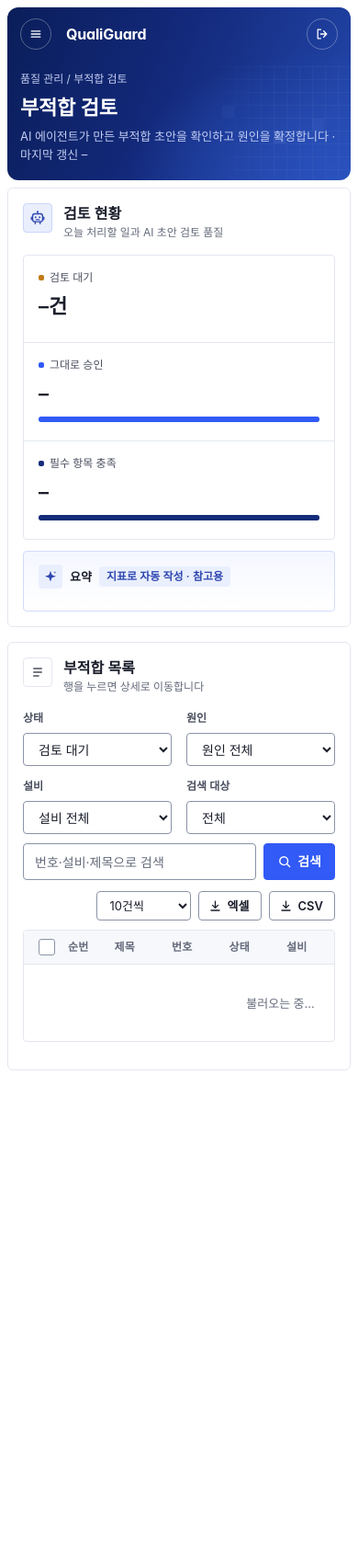
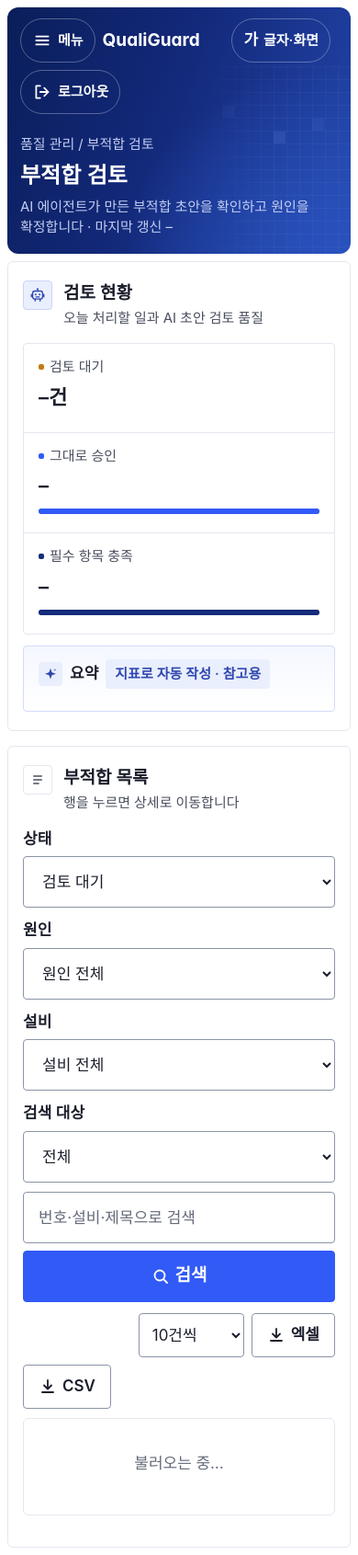
Before and after one commit to choiminjeong0623/qualiguard-agent, a web app: page /qms/index.html in a window 390 px wide. Shown: the whole page at 92% size. Before the commit the page ends 1164 px from the top, so only its background shows below. Run offline with its HTML, style and script files only (its server is not run), Linux system fonts and the light colour scheme; data that the repository does not hold is empty; some of the project's set-up classes (security, data sources, template engines, error pages and the like) are left out, and stand-ins take their place; some web fonts are replaced.

Commit message:
feat(qms): KRDS 디지털 취약계층 기준 모바일 화면 (#96)
767px 이하: 본문 17px, 누르는 곳 48px 이상(주 동작 56px), 입력 56px,
표는 칸 이름 붙은 카드로 다시 흘림, 메뉴·로그아웃 글자 표시.
머리 띠 '글자·화면': 글자 크기 5단계·선명하게 보기(고대비).
ADR-009 결정 8, e2e krds-mobile.spec.js.


Claude-Session: https://claude.ai/code/session_01SJdujdWjY48sqPKMxYP34r

Co-authored-by: Claude <noreply@anthropic.com>

```diff
--- a/qms-app/src/main/resources/static/qms/actions.html
+++ b/qms-app/src/main/resources/static/qms/actions.html
@@ -7,7 +7,8 @@
 <link rel="stylesheet" href="vendor/tabler/tabler.min.css?v=1.4.0">
 <link rel="stylesheet" href="qg-tokens.css?v=4">
 <link rel="stylesheet" href="qms.css?v=9">
-<link rel="stylesheet" href="qg-theme.css?v=3">
+<link rel="stylesheet" href="qg-theme.css?v=4">
+<link rel="stylesheet" href="qg-mobile.css?v=1">
 <script src="vendor/jquery/jquery.min.js?v=3.7.1"></script>
 </head>
 <body>
@@ -122,7 +123,7 @@
 </main>
 </div>
 
-<script src="qg-common.js?v=6"></script>
+<script src="qg-common.js?v=7"></script>
 <script src="actions.js?v=5"></script>
 </body>
 </html>
--- a/qms-app/src/main/resources/static/qms/index.html
+++ b/qms-app/src/main/resources/static/qms/index.html
@@ -8,7 +8,8 @@
 <link rel="stylesheet" href="vendor/tabler/tabler.min.css?v=1.4.0">
 <link rel="stylesheet" href="qg-tokens.css?v=4">
 <link rel="stylesheet" href="qms.css?v=9">
-<link rel="stylesheet" href="qg-theme.css?v=3">
+<link rel="stylesheet" href="qg-theme.css?v=4">
+<link rel="stylesheet" href="qg-mobile.css?v=1">
 <script src="vendor/jquery/jquery.min.js?v=3.7.1"></script>
 </head>
 <body>
@@ -234,7 +235,7 @@
 </div>
 <div class="v-toast" id="toast" role="status" aria-live="polite"></div>
 
-<script src="qg-common.js?v=6"></script>
+<script src="qg-common.js?v=7"></script>
 <script src="qg-export.js?v=1"></script>
 <script src="qms.js?v=7"></script>
 </body>
--- a/qms-app/src/main/resources/static/qms/login.html
+++ b/qms-app/src/main/resources/static/qms/login.html
@@ -7,6 +7,7 @@
 <link rel="stylesheet" href="vendor/tabler/tabler.min.css?v=1.4.0">
 <link rel="stylesheet" href="qg-tokens.css?v=4">
 <link rel="stylesheet" href="qms.css?v=9">
+<link rel="stylesheet" href="qg-mobile.css?v=1">
 </head>
 <body class="qg-login">
 <header class="qg-shell">
--- a/qms-app/src/main/resources/static/qms/qg-common.js
+++ b/qms-app/src/main/resources/static/qms/qg-common.js
@@ -161,6 +161,65 @@
     return '<svg class="' + (cls || '') + '" viewBox="0 0 20 20" fill="none" stroke="currentColor" stroke-width="1.6" stroke-linecap="round" stroke-linejoin="round" aria-hidden="true">' + path + '</svg>';
   }
 
+  // ── 글자 크기·선명하게 보기 (KRDS 디지털 포용: 글자 크기 5단계, 선명한 화면) ──
+  // 고른 값은 이 브라우저에만 남긴다(localStorage). 저장이 막혀도 화면은 기본값으로 그대로 쓴다
+  var SIZES = [['0.9', '작게'], ['1', '보통'], ['1.1', '조금 크게'], ['1.3', '크게'], ['1.5', '가장 크게']];
+  function readPref(k, d) { try { return localStorage.getItem(k) || d; } catch (e) { return d; } }
+  function savePref(k, v) { try { localStorage.setItem(k, v); } catch (e) { /* 저장 못 해도 이번 화면에는 적용됨 */ } }
+  function applyA11y() {
+    var z = readPref('qg-zoom', '1'), hc = readPref('qg-contrast', '');
+    document.documentElement.style.zoom = z === '1' ? '' : z;
+    if (hc === 'high') { document.documentElement.setAttribute('data-qg-contrast', 'high'); } else { document.documentElement.removeAttribute('data-qg-contrast'); }
+  }
+  applyA11y();
+  function a11yControl() {
+    var z = readPref('qg-zoom', '1');
+    var sizes = SIZES.map(function (s) {
+      return '<label><input type="radio" name="qg-zoom" value="' + s[0] + '"' + (s[0] === z ? ' checked' : '') + '><span>' + s[1] + '</span></label>';
+    }).join('');
+    return '<span class="v-a11y"><button type="button" class="v-iconbtn v-a11y-btn" id="qg-a11y-toggle" aria-expanded="false" aria-controls="qg-a11y-pop">' +
+      '<b aria-hidden="true">가</b>글자·화면</button>' +
+      '<div class="v-a11y-pop" id="qg-a11y-pop" role="dialog" aria-label="글자 크기와 화면 설정" hidden>' +
+      '<fieldset><legend>글자 크기</legend><div class="v-a11y-sizes">' + sizes + '</div></fieldset>' +
+      '<label class="v-a11y-row"><input type="checkbox" id="qg-contrast"' + (readPref('qg-contrast', '') === 'high' ? ' checked' : '') + '>선명하게 보기(고대비)</label>' +
+      '<button type="button" class="v-btn v-a11y-reset" id="qg-a11y-reset">기본값으로</button></div></span>';
+  }
+  function wireA11y() {
+    var $btn = $('#qg-a11y-toggle'), $pop = $('#qg-a11y-pop');
+    function open(on) { $pop.prop('hidden', !on); $btn.attr('aria-expanded', String(on)); $btn.closest('.v-hero').toggleClass('v-a11y-open', on); if (on) { $pop.find('input:checked').first().trigger('focus'); } }
+    $btn.on('click', function (e) { e.stopPropagation(); open($pop.prop('hidden')); });
+    $pop.on('click', function (e) { e.stopPropagation(); });
+    $(document).on('click', function () { if (!$pop.prop('hidden')) { open(false); } });
+    $(document).on('keydown', function (e) { if (e.key === 'Escape' && !$pop.prop('hidden')) { open(false); $btn.trigger('focus'); } });
+    $pop.on('change', 'input[name=qg-zoom]', function () { savePref('qg-zoom', this.value); applyA11y(); });
+    $('#qg-contrast').on('change', function () { savePref('qg-contrast', this.checked ? 'high' : ''); applyA11y(); });
+    $('#qg-a11y-reset').on('click', function () {
+      savePref('qg-zoom', '1'); savePref('qg-contrast', ''); applyA11y();
+      $pop.find('input[value="1"]').prop('checked', true); $('#qg-contrast').prop('checked', false);
+    });
+  }
+
+  // ── 표 칸 이름: 좁은 화면에서 행을 카드로 흘릴 때 칸마다 열 제목을 붙인다 (qg-mobile.css) ──
+  function labelCells(table) {
+    var names = $(table).find('thead th').map(function () { return $(this).hasClass('v-ck') ? '선택' : $.trim($(this).text()); }).get();
+    $(table).find('tbody tr').each(function () {
+      var i = 0;
+      $(this).children('td').each(function () {
+        var span = parseInt(this.getAttribute('colspan') || '1', 10);
+        if (span === 1 && names[i] != null && !this.hasAttribute('data-label')) { this.setAttribute('data-label', names[i]); }
+        i += span;
+      });
+    });
+  }
+  function watchTables() {
+    $('table').each(function () {
+      var table = this, tbody = $(table).find('tbody')[0];
+      if (!$(table).find('thead th').length || !tbody) { return; }
+      labelCells(table);
+      if (window.MutationObserver) { new MutationObserver(function () { labelCells(table); }).observe(tbody, { childList: true }); }
+    });
+  }
+
   function renderShell() {
     var $header = $('header.qg-shell[data-active]');
     if (!$header.length) { return; }
@@ -183,6 +242,7 @@
       '<nav class="v-nav" id="qg-nav" aria-label="주 메뉴">' + nav + '</nav>' +
       '<span class="v-sp"></span>' +
       '<span id="kb" class="qg-shell-item" hidden></span>' +
+      a11yControl() +
       '<span class="v-me"><span id="me" aria-live="polite"></span><span class="v-avatar" id="me-avatar" aria-hidden="true"></span></span>' +
       '<button type="button" id="btn-logout" class="v-iconbtn" title="로그아웃">' + svg('<path d="M8 4H4v12h4M12 6l4 4-4 4M16 10H8"/>') +
       '<span class="visually-hidden">로그아웃</span></button></div>');
@@ -202,6 +262,7 @@
     $('#btn-logout').on('click', function () {
       $.ajax({ method: 'POST', url: '/logout' }).always(function () { location.href = 'login.html?logout'; });
     });
+    wireA11y();
     loadBadges();
   }
 
@@ -235,6 +296,7 @@
     stateTag: stateTag, tone: tone, confirm: confirmDialog, tabs: tabs, me: me, LABELS: LABELS, svg: svg, badge: badge };
 
   renderShell();
+  watchTables();
 
   // 가로로 넘칠 수 있는 표 상자는 키보드로도 스크롤할 수 있게 (WCAG 2.1.1, axe scrollable-region-focusable)
   $('.table-responsive').each(function () {
--- /dev/null
+++ b/qms-app/src/main/resources/static/qms/qg-mobile.css
@@ -0,0 +1,213 @@
+/* QMS 모바일 — KRDS(범정부 UI/UX 디자인 시스템) 디지털 취약계층 기준.
+   근거: KRDS 토큰(krds-uiux 1.1.0 krds_tokens.css·component.css)과 디지털 포용 지침(글자 크기 5단계, 선명하게 보기).
+   - 화면 폭 767px 이하(KRDS 모바일 구간)에만 적용. 다른 CSS 뒤에 읽는다.
+   - 본문 17px · 줄 간격 1.5 · 자간 0, 보조 글자는 15px 이상(아주 작은 메타만 13px)
+   - 누르는 곳 48px 이상: 버튼 48(주 동작·하단 바 56), 입력·선택 상자 56, 탭 48, 페이지 단추 48×48, 확인란 24(누르는 칸 48)
+   - 표는 가로 스크롤 대신 행마다 카드로 다시 흘린다(KWCAG 1.4.10 재배치). 칸 이름은 qg-common.js 가 data-label 로 붙인다
+   - 초점 표시: 2px 선 + 4px 바깥 그림자
+   글자 크기(0.9·1·1.1·1.3·1.5)와 선명하게 보기는 모든 폭에서 쓸 수 있다(머리 띠 "글자·화면" 단추). */
+
+/* ── 글자 크기·선명하게 보기 (모든 폭) ───────────────────── */
+:root[data-qg-contrast="high"] {
+  --text: #000; --text-2: #1B1E2B; --muted: #2B2F3A; --border: #6B7385; --divider: #8A93A6; --input: #1B1E2B;
+  --primary: #1F3FCC; --primary-hover: #1834A8; --sub: #FFFFFF;
+  --qg-color-text: #000; --qg-color-text-2: #1B1E2B; --qg-color-border: #6B7385; --qg-color-primary: #1F3FCC;
+}
+:root[data-qg-contrast="high"] .v-tbl td, :root[data-qg-contrast="high"] .v-tbl th { border-color: #6B7385; }
+:root[data-qg-contrast="high"] .v-hero { background: #0B1440; }
+:root[data-qg-contrast="high"] .v-nav a { color: #fff; }
+:root[data-qg-contrast="high"] a:not(.v-logo):not(.v-nav a) { text-decoration: underline; }
+
+.v-a11y { position: relative; }
+.v-hero > .v-topbar { z-index: 3; }
+.v-hero.v-a11y-open { overflow: visible; }
+.v-hero.v-a11y-open .v-hero-fx { display: none; }
+.v-a11y-btn { width: auto !important; padding: 0 12px; border-radius: 17px !important; gap: 6px; display: inline-flex !important; align-items: center; font-size: 13px; font-weight: 600; white-space: nowrap; }
+.v-a11y-btn b { font-size: 15px; }
+.v-a11y-pop { position: absolute; right: 0; top: calc(100% + 8px); z-index: 40; width: 300px; padding: 16px; border-radius: 6px; background: #fff; color: var(--text);
+  box-shadow: 0 8px 24px rgba(16,24,40,.24); border: 1px solid var(--border); }
+.v-a11y-pop[hidden] { display: none; }
+.v-a11y-pop fieldset { margin: 0 0 12px; padding: 0; border: 0; }
+.v-a11y-pop legend { float: none; margin: 0 0 8px; padding: 0; font-size: 15px; font-weight: 700; color: var(--text); }
+.v-a11y-sizes { display: grid; grid-template-columns: repeat(5, 1fr); gap: 4px; }
+.v-a11y-sizes label { margin: 0; position: relative; }
+.v-a11y-sizes input { position: absolute; opacity: 0; inset: 0; margin: 0; cursor: pointer; }
+.v-a11y-sizes span { display: grid; place-items: center; min-height: 48px; padding: 4px 2px; border: 1px solid var(--input); border-radius: 4px; text-align: center;
+  font-size: 13px; line-height: 1.3; color: var(--text); background: #fff; cursor: pointer; word-break: keep-all; }
+.v-a11y-sizes input:checked + span { border: 2px solid var(--primary); background: var(--primary-50); color: var(--primary); font-weight: 700; }
+.v-a11y-sizes input:focus-visible + span { outline: 2px solid var(--primary); outline-offset: 2px; }
+.v-a11y-row { display: flex; align-items: center; gap: 10px; min-height: 48px; margin: 0; font-size: 15px; color: var(--text); cursor: pointer; }
+.v-a11y-row input { width: 24px; height: 24px; margin: 0; accent-color: var(--primary); }
+.v-a11y-pop .v-a11y-reset { width: 100%; height: 48px; margin-top: 4px; }
+
+/* ── 모바일 (767px 이하) ─────────────────────────────────── */
+@media (max-width: 767px) {
+  :root {
+    --qg-fs-xs: 15px; --qg-lh-xs: 22px; --qg-fs-sm: 17px; --qg-lh-sm: 26px; --qg-fs-md: 17px; --qg-lh-md: 26px;
+    --qg-fs-lg: 19px; --qg-lh-lg: 28px; --qg-fs-xl: 24px; --qg-lh-xl: 34px;
+    --qg-h-control-sm: 48px; --qg-h-control-md: 48px; --qg-h-control-lg: 56px; --qg-h-action-bar: 72px;
+    --qg-focus-ring: 0 0 0 2px #fff, 0 0 0 4px var(--qg-color-primary);
+    --tblr-body-font-size: 17px; --tblr-body-line-height: 1.5;
+  }
+  body { font-size: 17px; line-height: 1.5; letter-spacing: 0; -webkit-text-size-adjust: 100%; }
+  * { letter-spacing: 0 !important; }
+
+  /* 초점: 모든 누를 수 있는 것에 같은 표시 */
+  a:focus-visible, button:focus-visible, input:focus-visible, select:focus-visible, textarea:focus-visible, [tabindex]:focus-visible, summary:focus-visible {
+    outline: 2px solid var(--primary) !important; outline-offset: 2px; box-shadow: 0 0 0 4px rgba(49, 90, 246, .25) !important; }
+  .v-hero :focus-visible { outline-color: #fff !important; }
+
+  /* 머리 띠 */
+  .v-topbar { gap: 8px; flex-wrap: wrap; }
+  .v-logo { font-size: 19px; display: inline-flex; align-items: center; min-height: 48px; }
+  #oldest-link, a.v-linkbtn { display: inline-flex; align-items: center; min-height: 48px; font-size: 17px; }
+  #oldest-link[hidden] { display: none; }
+  .v-iconbtn { width: 48px; height: 48px; }
+  .v-iconbtn svg { width: 22px; height: 22px; }
+  .v-menu-btn, #btn-logout { width: auto; min-width: 48px; padding: 0 12px; border-radius: 24px; gap: 6px; display: inline-flex; align-items: center; justify-content: center; }
+  /* 아이콘만 있던 단추에 글자를 보인다(숨겨 둔 이름을 그대로 드러냄) */
+  .v-menu-btn .visually-hidden, #btn-logout .visually-hidden { position: static !important; width: auto !important; height: auto !important; margin: 0 !important;
+    clip: auto !important; overflow: visible !important; white-space: nowrap !important; font-size: 15px; font-weight: 600; }
+  .v-menu-btn { display: inline-flex; }
+  .v-a11y-btn { height: 48px !important; border-radius: 24px !important; font-size: 15px; }
+  .v-a11y-btn b { font-size: 17px; }
+  .v-a11y-pop { position: fixed; left: 16px; right: 16px; top: 72px; width: auto; }
+  .v-a11y-sizes span { font-size: 15px; min-height: 56px; }
+  .v-a11y-row { font-size: 17px; }
+  .v-hero.v-nav-open .v-nav { top: 56px; }
+  .v-hero.v-nav-open .v-nav a { height: 56px; font-size: 19px; padding: 0 16px; }
+  .v-nav a .v-ni { width: 22px; height: 22px; }
+  .v-nav .v-n { min-width: 24px; height: 24px; font-size: 15px; border-radius: 12px; }
+  .v-hero h1, .v-hero .qg-h1 { font-size: 24px; line-height: 34px; }
+  .v-hero p, .v-crumb, .v-hero .qg-lead { font-size: 15px; line-height: 22px; }
+  .v-crumb a { display: inline-block; padding: 12px 0; }
+  .v-subhero h2, .v-dtitle { font-size: 22px; line-height: 32px; }
+  .v-subhero p { font-size: 15px; }
+  .v-hacts { flex-wrap: wrap; }
+  .v-hbtn { height: 48px; font-size: 17px; padding: 0 16px; }
+  .v-steps span { height: 32px; font-size: 15px; }
+
+  /* 단추·입력 */
+  .v-btn, .btn, .v-sbtn, .v-pillbtn, .v-pill, .v-linkbtn { min-height: 48px; height: auto; font-size: 17px; padding: 8px 16px; line-height: 1.4; }
+  .v-btn.v-pri, .btn-primary { min-height: 56px; font-size: 19px; }
+  .v-sbtn.v-sm, .v-ri .v-sbtn { min-height: 48px; height: auto; font-size: 15px; padding: 8px 12px; }
+  .v-sbtn svg, .v-btn svg, .v-hbtn svg { width: 20px; height: 20px; }
+  .v-input, .form-control, .form-select, select, input[type="text"], input[type="search"], input[type="date"], input[type="password"], input:not([type]) {
+    min-height: 56px; height: 56px; font-size: 17px !important; padding-left: 16px; padding-right: 16px; }
+  textarea.v-input, textarea.form-control { height: auto; min-height: 144px; padding: 12px 16px; line-height: 1.5; }
+  select.v-input, .form-select { padding-right: 40px; }
+  label, .form-label, .v-f label, .v-flab, .v-fl { font-size: 17px !important; font-weight: 600; color: var(--text); }
+  .qg-help, .form-hint, .v-sech p, .v-chead p, .v-note { font-size: 15px !important; line-height: 22px !important; color: var(--text-2); }
+  .v-ib { width: 48px; height: 48px; }
+  .v-ib svg { width: 22px; height: 22px; }
+  input[type="checkbox"], input[type="radio"], .form-check-input, .qg-radio-lg { width: 24px !important; height: 24px !important; }
+  .v-ck input { width: 24px; height: 24px; border-width: 2px; }
+  .v-ck { position: relative; }
+
+  /* 목록 위 걸러내기 */
+  .v-filters { grid-template-columns: 1fr; gap: 12px; }
+  .v-searchrow { flex-wrap: wrap; gap: 8px; }
+  .v-searchrow .v-input { height: 56px; font-size: 17px; flex: 1 1 100%; }
+  .v-searchrow .v-btn { height: 56px; flex: 1 1 100%; justify-content: center; font-size: 19px; }
+  .v-listmeta { flex-wrap: wrap; gap: 8px; }
+  .v-count, .v-selcount, .qg-count { font-size: 15px; }
+  .v-psize .v-input { height: 48px; min-height: 48px; font-size: 17px; }
+  .v-seg, .qg-seg, .qg-status-tabs { gap: 4px; }
+  .v-seg button, .v-seg.v-sm button, .qg-seg button, .qg-tile, .tab { min-height: 48px; height: auto; font-size: 17px !important; padding: 8px 14px; }
+  .v-seg button b { font-size: 17px; }
+
+  /* 탭 */
+  .v-dtabs button, .qg-tabs [role=tab] { height: 48px; min-height: 48px; font-size: 17px; padding: 0 16px; }
+  .v-dtabs em, .qg-tab-count:not(:empty) { height: 24px; min-width: 24px; font-size: 15px; line-height: 24px; }
+
+  /* 상태 표시·배지: KRDS 배지 32px / 17px */
+  .qg-state, .v-tag, .v-ai, .qg-ai-mark, .qg-auto-mark { height: auto; min-height: 32px; padding: 4px 10px; font-size: 15px; line-height: 22px; white-space: normal; }
+
+  /* 표 → 카드로 다시 흘리기 */
+  .table-responsive, .v-tbl-scroll { overflow: visible !important; max-height: none !important; }
+  .v-tbl { border: 0; background: transparent; box-shadow: none; }
+  table.qg-table-list, table.qg-table, .v-tbl table { display: block; width: 100%; border: 0; }
+  table.qg-table-list thead, table.qg-table thead, .v-tbl table thead { position: absolute; width: 1px; height: 1px; overflow: hidden; clip: rect(0 0 0 0); white-space: nowrap; }
+  table.qg-table-list tbody, table.qg-table tbody, .v-tbl table tbody { display: grid; gap: 12px; }
+  table.qg-table-list tr, table.qg-table tr, .v-tbl table tr { display: block; position: relative; padding: 12px 16px; border: 1px solid var(--border); border-radius: 6px; background: #fff; }
+  table.qg-table-list tr.pick, .v-tbl table tr.pick { cursor: pointer; }
+  table.qg-table-list tr.v-sel { border: 2px solid var(--primary); background: var(--primary-50); }
+  table.qg-table-list tr.qg-row-attn { border-left: 6px solid var(--qg-color-warning); padding-left: 14px; }
+  table.qg-table-list td, table.qg-table td, .v-tbl table td {
+    display: block; position: relative; height: auto; min-height: 40px; padding: 8px 0 8px 112px !important; border: 0 !important;
+    font-size: 17px !important; line-height: 1.5; white-space: normal !important; text-align: left !important;
+    width: auto !important; max-width: none !important; background: transparent !important; overflow-wrap: anywhere; }
+  table.qg-table-list td + td, table.qg-table td + td, .v-tbl table td + td { border-top: 1px solid var(--divider) !important; }
+  table.qg-table-list td::before, table.qg-table td::before, .v-tbl table td::before {
+    content: attr(data-label); position: absolute; left: 0; top: 10px; width: 100px; font-size: 15px; font-weight: 600; color: var(--text-2); line-height: 1.4; }
+  table td:empty { display: none; }
+  table td.text-nowrap.text-end { padding-left: 0 !important; }
+  table td.text-nowrap.text-end::before { content: none; }
+  table td[data-label=""]::before, table td:not([data-label])::before { content: none; }
+  table td[data-label=""], table td:not([data-label]) { padding-left: 0 !important; }
+  table td.qg-empty-cell { display: block; text-align: center !important; padding: 24px 8px !important; color: var(--text-2); }
+  table td.qg-mono, .v-tbl td.qg-mono { font-size: 17px !important; }
+  .v-tbl td .v-t1 { font-size: 19px; font-weight: 700; line-height: 1.4; }
+  .v-tbl td .v-t2, .muted, .v-muted { font-size: 15px; color: var(--text-2); }
+  /* 부적합 목록: 제목을 카드 머리로, 순번은 숨기고, 확인란은 오른쪽 위 48px 칸 */
+  table.qg-table-list td.v-tt { padding: 4px 56px 10px 0 !important; border-top: 0 !important; order: -1; }
+  table.qg-table-list td.v-tt::before { content: none; }
+  table.qg-table-list td.v-no, table.qg-table-holds td.v-no { display: none; }
+  table.qg-table-list td.v-ck { position: absolute; top: 4px; right: 4px; display: grid; place-items: center; width: 48px !important; height: 48px; min-height: 48px; padding: 0 !important; border: 0 !important; z-index: 1; }
+  table.qg-table-list td.v-ck::before { content: none; }
+  table.qg-table-list td.v-ck + td { border-top: 0 !important; }
+  table.qg-table-list tr:has(td.v-ck) { display: flex; flex-direction: column; }
+  /* 동작 칸(조치 승인 등): 단추를 줄 전체로 */
+  table td .btn, table td .v-btn, table td .v-sbtn { width: 100%; min-height: 48px; margin: 4px 0 0 !important; justify-content: center; }
+  table td .btn + .btn { margin-top: 8px !important; }
+  table td a { display: inline-block; padding: 8px 0; }
+
+  /* 페이지 단추 */
+  .v-pager { flex-wrap: wrap; justify-content: center; gap: 8px; }
+  .v-pager button { min-width: 48px; height: 48px; font-size: 17px; }
+  .v-pager .v-pinfo { width: 100%; margin: 4px 0 0; text-align: center; font-size: 15px; }
+
+  /* 상세 */
+  .v-card, .qg-section { padding: 20px 16px; }
+  .v-chead h2, .v-sech h3, .qg-h2, .qg-section h2, .qg-section h3 { font-size: 19px !important; line-height: 28px !important; }
+  .v-info dt, .v-aimeta dt { width: 96px; font-size: 15px; color: var(--text-2); }
+  .v-info dd, .v-aimeta dd { font-size: 17px; }
+  .v-info dd small, .v-aimeta code, .v-fv code { font-size: 15px; }
+  .v-info > div, .v-info li { min-height: 40px; }
+  .v-airow p, .v-aibox p, .v-aisum-text { font-size: 17px; line-height: 1.6; }
+  .v-aisum-h { font-size: 17px; }
+  .v-aisum-state, .v-aisum-foot, .qg-section-meta { font-size: 15px; }
+  .v-fr { grid-template-columns: 1fr !important; }
+  .v-fl { padding: 12px 0 4px !important; background: transparent !important; }
+  .v-fv { padding: 0 0 12px !important; font-size: 17px; flex-wrap: wrap; }
+  .v-fv > input.v-input { max-width: none; }
+  .v-flow .v-lbl b { font-size: 17px; white-space: normal; }
+  .v-flow .v-lbl small, .v-flow em { font-size: 15px; white-space: normal; }
+  .v-flow .v-dot { width: 32px; height: 32px; font-size: 15px; }
+  .v-flow li:not(:last-child)::after { left: 15px; top: 34px; }
+  .v-subgrid .v-lab, .v-subgrid .v-foot, .v-subgrid .v-big small { font-size: 15px; }
+  .v-hist li { font-size: 17px; } .v-hist .v-t2, .v-hist .v-hw { font-size: 15px; }
+  .v-ri .v-t1 { font-size: 17px; } .v-ri a { font-size: 17px; }
+  .v-banner, .v-note, .qg-note { font-size: 17px; line-height: 1.5; }
+  .v-toast { font-size: 17px; left: 16px; right: 16px; }
+  .qg-facts dt { font-size: 15px; } .qg-facts dd { font-size: 17px; }
+
+  /* 하단 고정 동작 바 */
+  .v-actionbar, .qg-actionbar { gap: 8px; padding: 8px !important; }
+  .v-actionbar .v-btn, .qg-actionbar .btn { min-height: 56px; height: 56px; font-size: 19px; flex: 1 1 0; }
+  .v-actionbar .msg, .qg-actionbar .msg { font-size: 15px !important; flex-basis: 100%; }
+  .v-actionbar-group, .qg-actionbar-group { flex: 1 1 100%; flex-wrap: nowrap; }
+  #close-box { flex-basis: 100%; }
+  #close-box .v-input, #close-box input { min-width: 0; flex: 1 1 100%; }
+
+  /* 대화상자 */
+  dialog { width: calc(100% - 32px); max-width: none; font-size: 17px; }
+  dialog .btn, dialog .v-btn { min-height: 56px; flex: 1; }
+
+  /* 로그인·출하 같은 폼 화면 */
+  .qg-input-lg { height: 56px; font-size: 19px !important; }
+  .qg-inline-form { flex-wrap: wrap; gap: 8px; }
+  .qg-inline-form > .form-control { flex: 1 1 100%; min-width: 0; }
+  .qg-inline-form > .btn { flex: 1 1 100%; min-height: 56px; }
+  .qg-login .card, .qg-login-card { padding: 24px 16px; }
+}
--- a/qms-app/src/main/resources/static/qms/qg-theme.css
+++ b/qms-app/src/main/resources/static/qms/qg-theme.css
@@ -338,7 +338,7 @@ textarea.v-input { height: auto; width: 100%; padding: 10px 12px; line-height: 2
 
 @media (max-width: 1365px) { .v-grid { grid-template-columns: minmax(0, 1fr) 340px; } }
 @media (max-width: 1100px) { .v-grid { grid-template-columns: 1fr; } }
-@media (max-width: 760px) {
+@media (max-width: 767px) {
   .v-wrap { padding: 8px; }
   .v-hero { border-radius: 12px; padding: 12px 14px 18px; }
   .v-hero > .v-hero-fx { width: 45%; opacity: .6; }
@@ -410,7 +410,7 @@ textarea.v-input { height: auto; width: 100%; padding: 10px 12px; line-height: 2
 .v-btn:disabled { opacity: .5; cursor: default; }
 #view-detail .qg-steps { margin-bottom: 12px; }
 /* 좁은 화면: 메뉴 단추로 주 메뉴를 머리 띠 안에 펼친다 */
-@media (max-width: 760px) {
+@media (max-width: 767px) {
   .qg-shell.v-hero { margin: 8px 8px 0; padding: 12px 14px 18px; }
   .qg-view, #view-detail { padding: 8px; }
   .v-hero.v-nav-open .v-nav { display: flex; flex-direction: column; position: absolute; left: 0; right: 0; top: 46px; z-index: 5;
--- a/qms-app/src/main/resources/static/qms/shipment.html
+++ b/qms-app/src/main/resources/static/qms/shipment.html
@@ -7,7 +7,8 @@
 <link rel="stylesheet" href="vendor/tabler/tabler.min.css?v=1.4.0">
 <link rel="stylesheet" href="qg-tokens.css?v=4">
 <link rel="stylesheet" href="qms.css?v=9">
-<link rel="stylesheet" href="qg-theme.css?v=3">
+<link rel="stylesheet" href="qg-theme.css?v=4">
+<link rel="stylesheet" href="qg-mobile.css?v=1">
 <script src="vendor/jquery/jquery.min.js?v=3.7.1"></script>
 </head>
 <body>
@@ -90,7 +91,7 @@
 </main>
 </div>
 
-<script src="qg-common.js?v=6"></script>
+<script src="qg-common.js?v=7"></script>
 <script src="shipment.js?v=3"></script>
 </body>
 </html>
```
Also changed, not shown: docs/decisions/ADR-009-qms-review-screen.md (+8 -0 lines), e2e/tests/krds-mobile.spec.js (added, +68 -0 lines).
